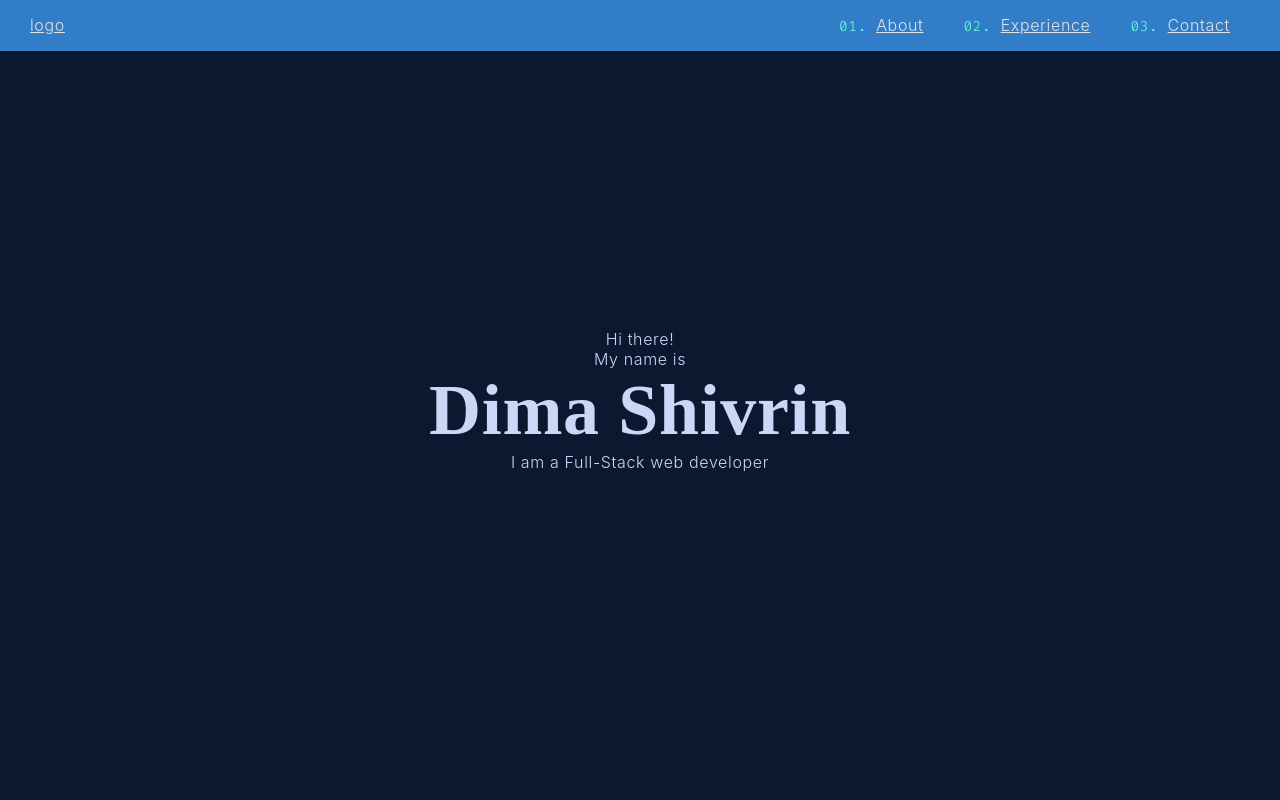
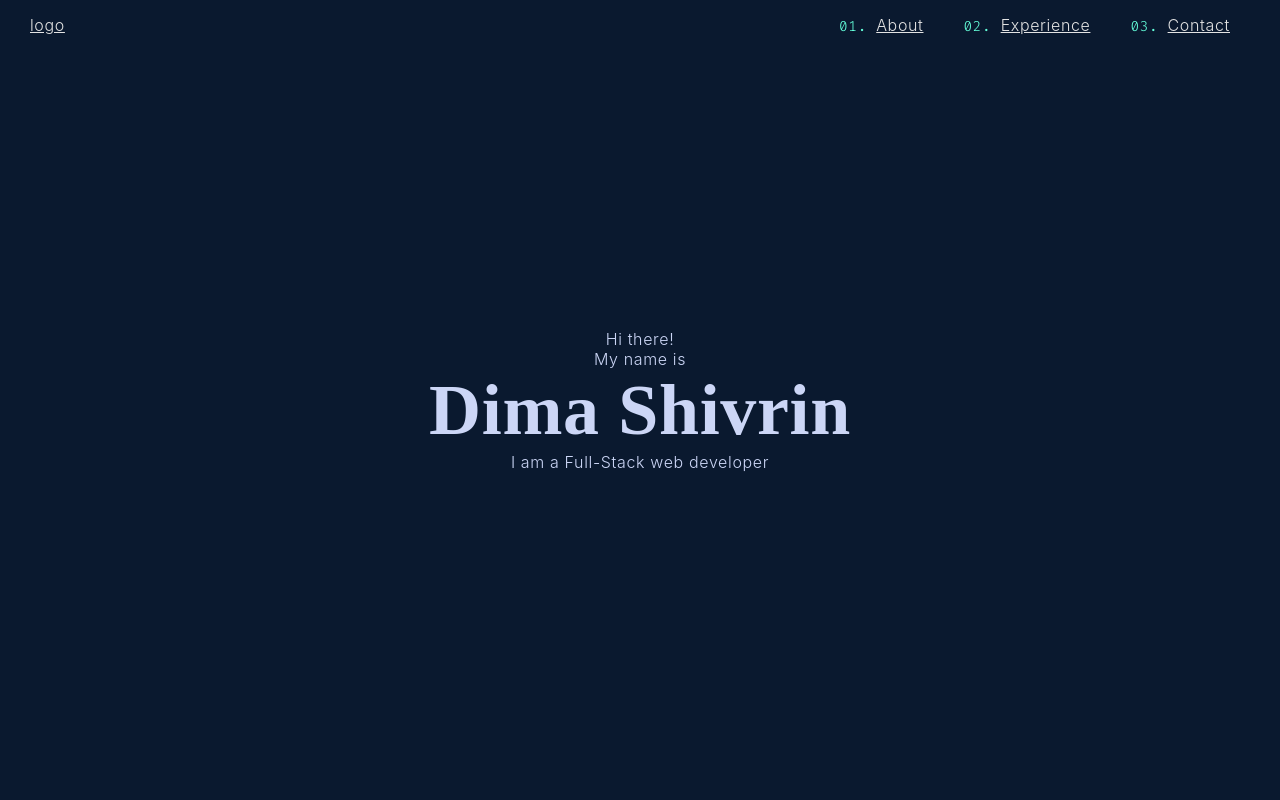
Before and after one commit to dshivrin/Portfolio, a React (Create React App) app: page / in a window 1280 px wide. Shown: the top 800 px of the page. Built offline with nearby package versions, Linux system fonts and the light colour scheme; a web font is replaced by a local one.

Commit message:
tsconfig: using relative path

```diff
--- a/src/App.scss
+++ b/src/App.scss
@@ -30,18 +30,18 @@ body {
   font-size: 16px;
   letter-spacing: 0.04em;
   color: var(--font-color);
-
+  .nav-bar,
+  .main-container,
+  .footer {
+    background-color: var(--background-color);
+  }
   //Initializing counters must be in one line, otherwise it breaks.
   //See https://stackoverflow.com/questions/23980085/multiple-css-counters-not-working-as-expected
   counter-reset: title-counter nav-counter;
   //counter-reset: nav-counter; <=== this breaks the count for that variable
 }
 
-.nav-bar,
-.main-container,
-.footer {
-  background-color: var(--background-color);
-}
+
 
 button {
   cursor: pointer;
--- a/src/Components/Experience/Experience.tsx
+++ b/src/Components/Experience/Experience.tsx
@@ -1,12 +1,13 @@
 import Title from "../Title/Title";
 import { Container } from "./../StyledComponents/Container";
 import styled from "styled-components";
-import Tabs from "./Switchable/Tabs";
+
 import { useState, useEffect } from "react";
 //TODO: build a dedicated hook to fetch data from json file
 import data from "../../Data/data.json";
 import ExperienceContent from "./Switchable/ExperienceContent";
 import { Workplace } from "../../Core/types";
+import Tabs from "./Switchable/Tabs/Tabs";
 
 const ExperienceContainer = styled(Container)`
   max-width: 900px;
--- a/src/Components/Experience/Switchable/Tabs.tsx
+++ b/src/Components/Experience/Switchable/Tabs/Tabs.tsx
@@ -1,4 +1,5 @@
-import { ExperienceTabsProps } from "../../../Core/types";
+
+import { ExperienceTabsProps } from 'Core/types';
 import './Tabs.scss';
 
 const Tabs = (props: ExperienceTabsProps) => {
--- a/tsconfig.json
+++ b/tsconfig.json
@@ -18,9 +18,10 @@
     "resolveJsonModule": true,
     "isolatedModules": true,
     "noEmit": true,
-    "jsx": "react-jsx"
+    "jsx": "react-jsx",
+    "baseUrl": "src"
   },
   "include": [
     "src"
-  ]
+, "jsconfig.json"  ]
 }
```
Also changed, not shown: src/Components/Experience/Switchable/Tabs/Tabs.scss (renamed from src/Components/Experience/Switchable/Tabs.scss).
